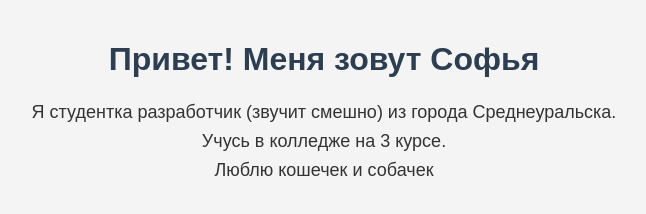
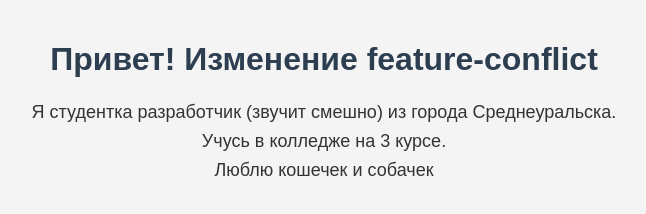
Before and after one commit to SofaPR21/pract4_TRPO, a plain HTML site: page index.html in a window 1280 px wide. Shown: the whole page, without its empty margins (316-962 px from the left). Drawn offline with Linux system fonts and the light colour scheme.

Commit message:
изменение в ветке master

```diff
--- a/index.html
+++ b/index.html
@@ -7,7 +7,7 @@
     <title>О себе</title>
 </head>
 <body>
-     <h1>Привет! Меня зовут Софья</h1>
+     <h1>Привет! Изменение feature-conflict</h1>
      <p>Я студентка разработчик (звучит смешно) из города Среднеуральска. Учусь в колледже на 3 курсе.</p>
      <p>Люблю кошечек и собачек</p>
 </body>
```
